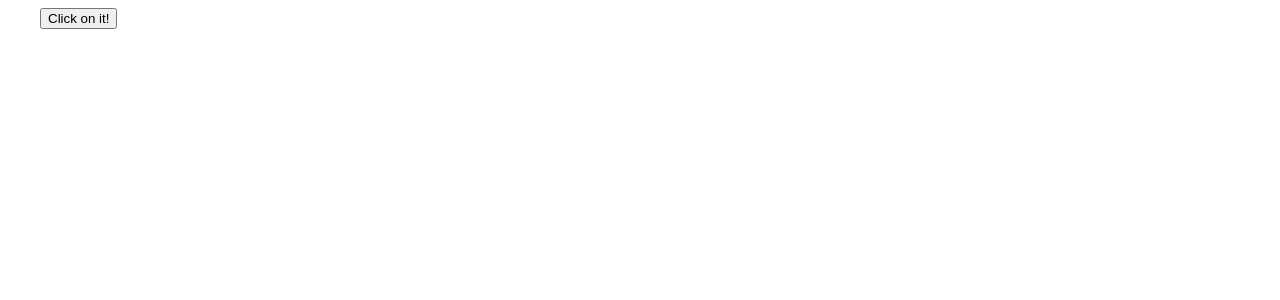
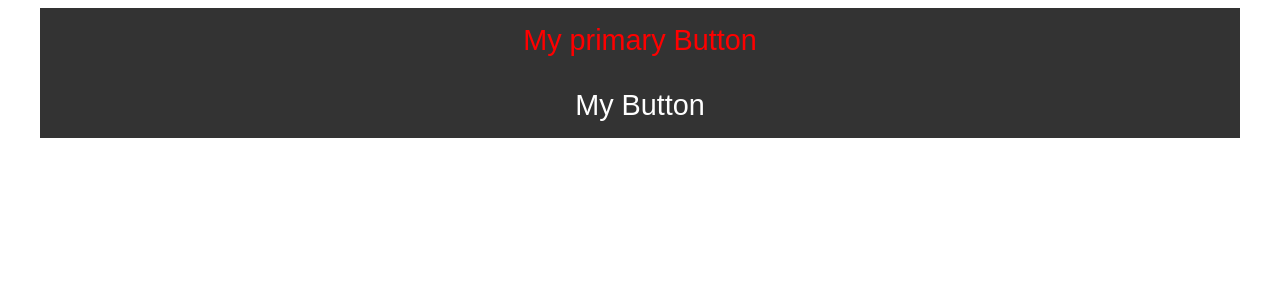
Before and after one commit to vutengklanricsi/styled-components-practice, a React (Create React App) app: page / in a window 1280 px wide. Shown: the top 300 px of the page. Built offline with nearby package versions, Linux system fonts and the light colour scheme.

Commit message:
nested interpolation

```diff
--- a/src/App.js
+++ b/src/App.js
@@ -6,14 +6,15 @@ const MainWrapper = styled.section`
   width: 100%;
   margin: 0 auto;
   max-width: 1200px;
+	display: flex;
+  flex-direction: column;
 `;
 
 function App() {
   return (
-    <MainWrapper className="App">
-      <Button>
-        Click on it!
-      </Button>
+    <MainWrapper>
+      <Button primary>My primary Button</Button>
+      <Button >My Button</Button>
     </MainWrapper>
   );
 }
--- a/src/components/Button.js
+++ b/src/components/Button.js
@@ -1,12 +1,20 @@
-import React from 'react'
-import styled from 'styled-components';
 
-const Button = ({children}) => {
-	return (
-		<button>
-			{children}
-		</button>
-	)
-}
+import React from "react";
+import styled from "styled-components";
 
-export default Button
+const StyledButton = styled.button`
+  padding: 1rem 1.5rem;
+  font-size: 1.8rem;
+  color: ${({primary}) =>
+		primary ? "red" : "#fff"
+	};
+  outline: none;
+  border: none;
+  background-color: #333;
+`;
+
+const Button = ({ primary, children }) => {
+  return <StyledButton primary={primary}>{children}</StyledButton>;
+};
+
+export default Button;
```
